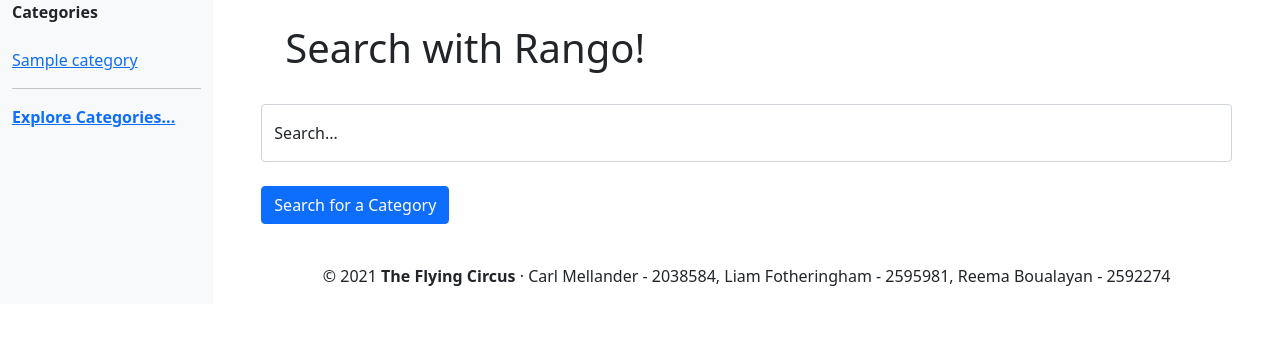
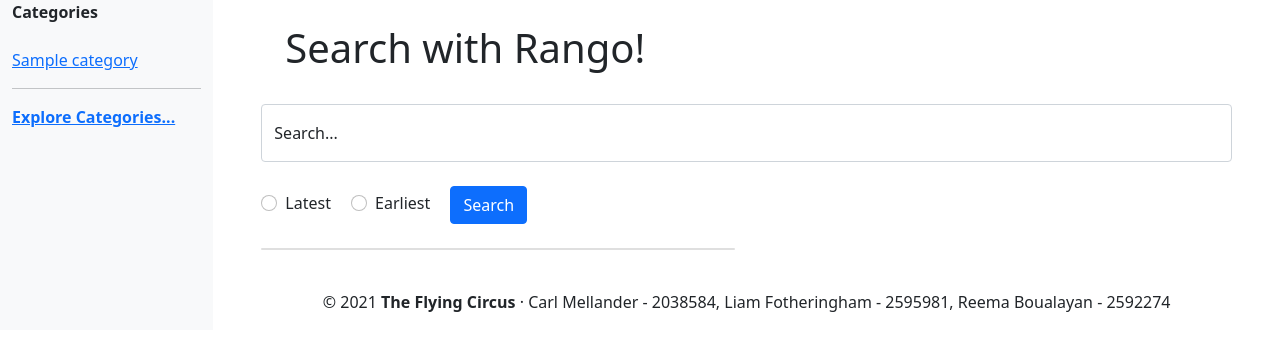
Before and after one commit to liamfotheringham/internet_technology_group_project, a Django app: page /rango/search/ in a window 1280 px wide. Shown: the part 62-413 px from the top of the page. Run offline with Django 3.2, Linux system fonts and the light colour scheme; tables that the repository leaves empty hold one stand-in row (values such as "Sample post").

Commit message:
Order search results by latest/earliest date added.

```diff
--- a/rango/views.py
+++ b/rango/views.py
@@ -330,7 +330,14 @@ def search(request):
     if request.method == "GET":
         query_name = request.GET.get('name', None)
         if query_name:
-            results = Category.objects.filter(name__contains=query_name)
-            results_inverted = Category.objects.filter(name__contains=query_name).order_by('-date_added')
-            return render(request, 'rango/search.html', {"results":results, "results_inverted":results_inverted})
+            results = Category.objects.filter(name__contains=query_name).order_by('-date_added')
+            if 'searchLatest' in request.GET:
+                results_latest = results
+                return render(request, 'rango/search.html', {"results_latest":results_latest})
+            elif 'searchEarliest' in request.GET:
+                results_earliest = results.order_by('date_added')
+                return render(request, 'rango/search.html', {"results_earliest":results_earliest})
+            else:
+                return render(request, 'rango/search.html', {"results":results})
+            return render(request, 'rango/search.html', {"results":results})
     return render(request, 'rango/search.html')
--- a/templates/rango/search.html
+++ b/templates/rango/search.html
@@ -18,9 +18,21 @@ Search
             <div class="form-floating">
                 <input type="text" class="form-control" name="name" placeholder="Search">
                 <label for="floatingInput">Search...</label><br />
-                <input class="btn btn-primary centre" type="submit" name="submit" value="Search for a Category">
+                <div class="form-check form-check-inline">
+                <input class="form-check-input" type="radio" name="searchLatest" id="latestCategory" value="option1">
+                <label class="form-check-label" for="latestCategory">Latest</label>
                 </div>
+                <div class="form-check form-check-inline">
+                <input class="form-check-input" type="radio" name="searchEarliest" id="earliestCategory" value="option2">
+                <label class="form-check-label" for="earliestCategory">Earliest</label>
+                </div>
+                <input class="btn btn-primary centre" type="submit" name="submit" value="Search">
+            </div><br />
         </form>
+        <div class="container">
+            <div class="row">
+                <div class="col-md-6">
+                    <div class="card mb-6">
                         {% if results %}
                             <h3><strong>Results</strong></h3>
                             <ul class="list-group">
@@ -35,6 +47,38 @@ Search
                                 {% endfor %}
                             </ul>
                         {% endif %}
+                        {% if results_latest %}
+                            <h3><strong>Results</strong></h3>
+                            <ul class="list-group">
+                                {% for result in results_latest %}
+
+                                <li class="list-group-item">
+                                    <h2><strong><a href="{% url 'rango:show_category' result.slug %}">{{ result.name }}</a></strong></h2>
+                                    <br />
+                                    <h4>Added {{ result.date_added.day }}/{{ result.date_added.month }}/{{ result.date_added.year }}
+                                    - Likes {{ result.likes }} - Views {{ result.views }}</h4>
+                                </li>
+                                {% endfor %}
+                            </ul>
+                        {% endif %}
+                        {% if results_earliest %}
+                            <h3><strong>Results</strong></h3>
+                            <ul class="list-group">
+                                {% for result in results_earliest %}
+
+                                <li class="list-group-item">
+                                    <h2><strong><a href="{% url 'rango:show_category' result.slug %}">{{ result.name }}</a></strong></h2>
+                                    <br />
+                                    <h4>Added {{ result.date_added.day }}/{{ result.date_added.month }}/{{ result.date_added.year }}
+                                    - Likes {{ result.likes }} - Views {{ result.views }}</h4>
+                                </li>
+                                {% endfor %}
+                            </ul>
+                        {% endif %}
+                    </div>
+                </div>
+            </div>
+        </div>
     </div>
 </div>
 {% endblock  %}
```
Lines whose indentation alone changed are shown as unchanged.
